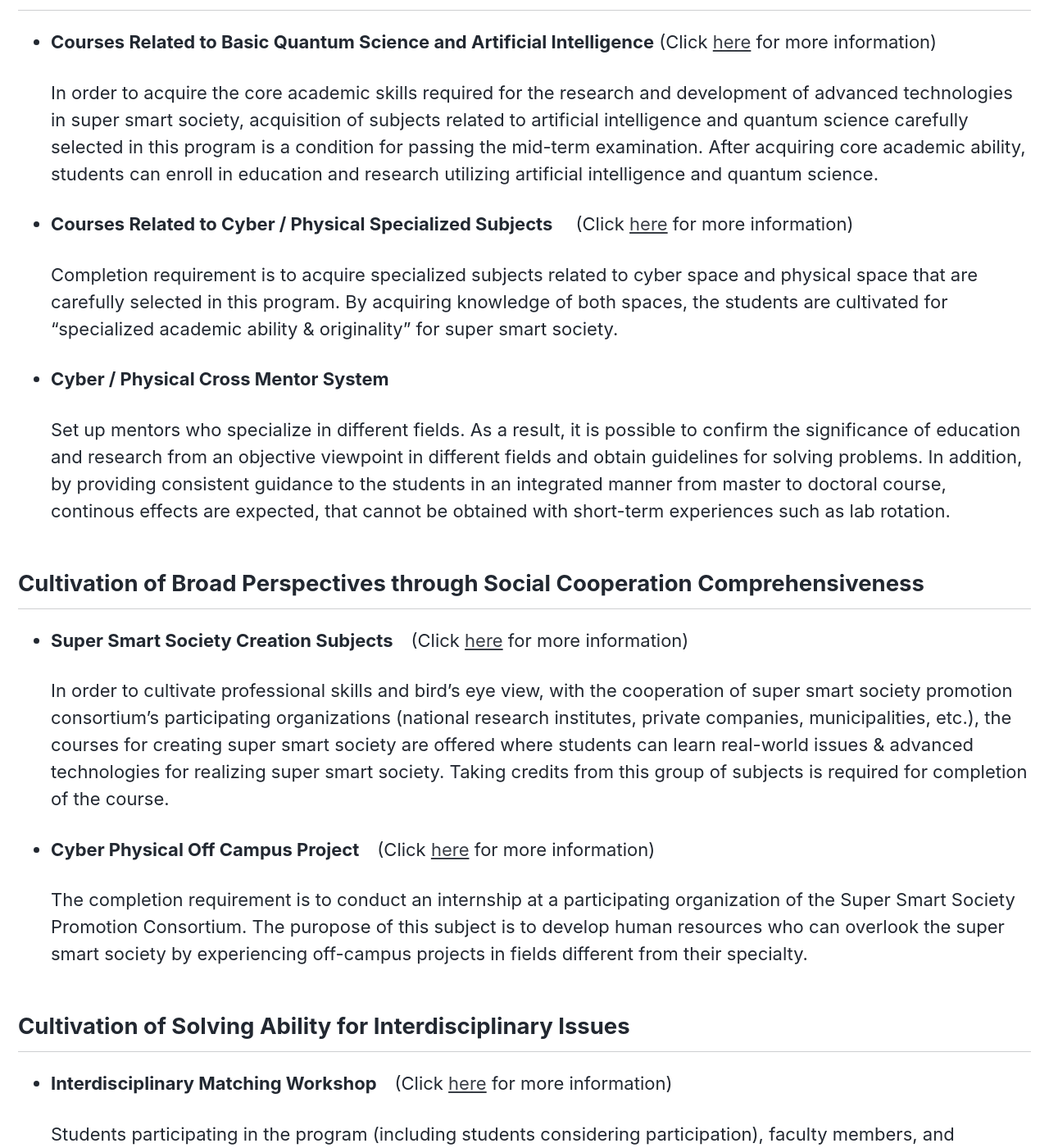
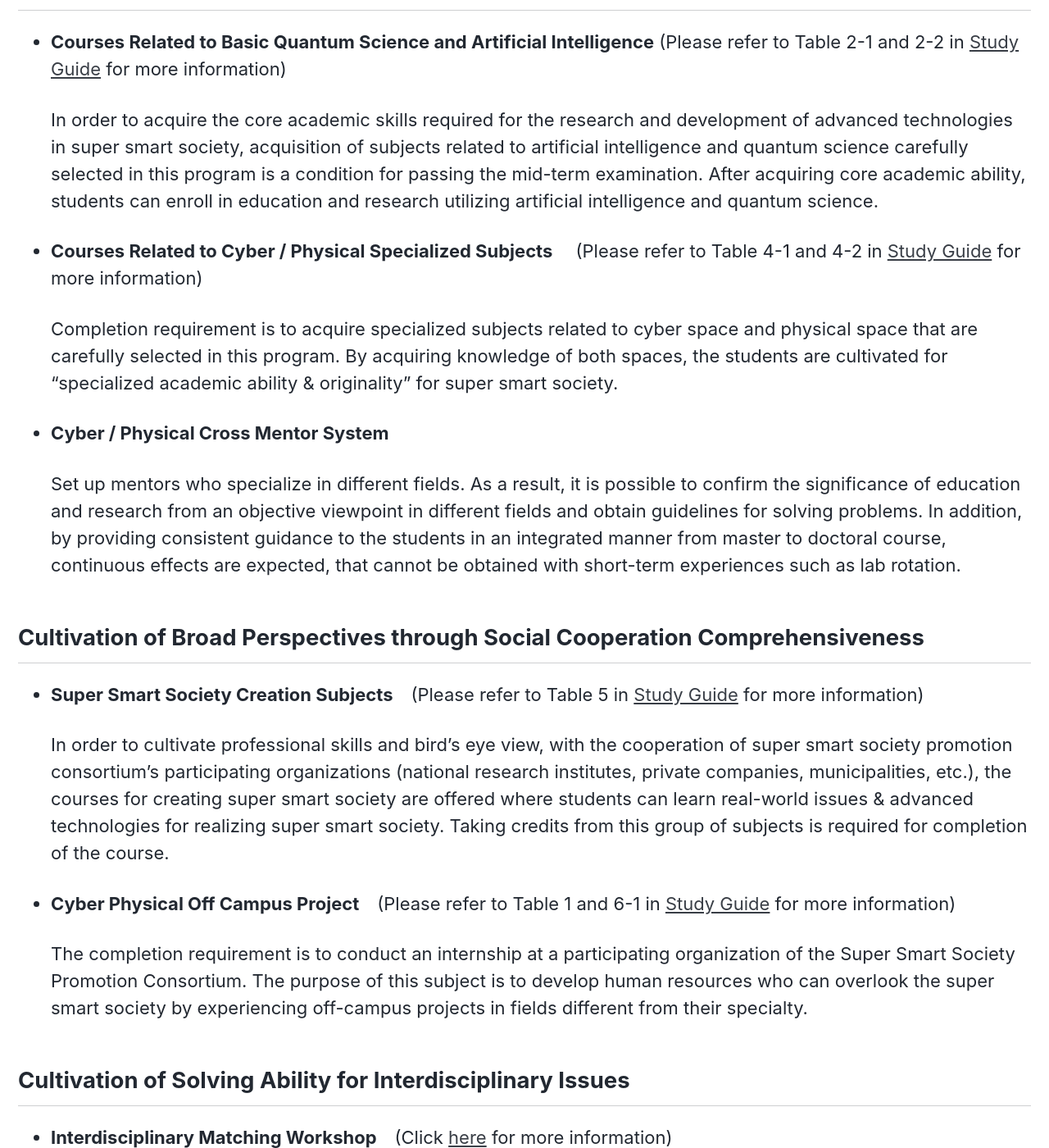
Before and after one commit to fl1d/w0ex.github.io, a Jekyll site: the page built from _pages/curriculum_en.md, in a window 1280 px wide and 1400 px high, scrolled down 1474 px. Shown: the whole window at 82% size. Built offline with Jekyll 4.4.1, drawn with Linux system fonts in a browser that asks for light colours; cached includes are drawn as plain includes; nearby versions of some CDN libraries; some of the changed text lies outside the part shown.

Commit message:
curriculum links

```diff
--- a/_pages/curriculum_en.md
+++ b/_pages/curriculum_en.md
@@ -35,27 +35,27 @@ For the Study Guide, please click [here](/doc/Guide_SSS.pdf).
 
 ## Cultivation of Specialized Academic Abilities & Creativities
 
-* **Courses Related to Basic Quantum Science and Artificial Intelligence**  (Click [here](/doc/Guide_SSS.pdf) for more information)
+* **Courses Related to Basic Quantum Science and Artificial Intelligence**  (Please refer to Table 2-1 and 2-2 in [Study Guide](/doc/Guide_SSS.pdf) for more information)
 
   In order to acquire the core academic skills required for the research and development of advanced technologies in super smart society, acquisition of subjects related to artificial intelligence and quantum science carefully selected in this program is a condition for passing the mid-term examination. After acquiring core academic ability, students can enroll in education and research utilizing artificial intelligence and quantum science.
 
-* **Courses Related to Cyber / Physical Specialized Subjects** 　(Click [here](/doc/Guide_SSS.pdf) for more information)
+* **Courses Related to Cyber / Physical Specialized Subjects** 　(Please refer to Table 4-1 and 4-2 in [Study Guide](/doc/Guide_SSS.pdf) for more information)
 
   Completion requirement is to acquire specialized subjects related to cyber space and physical space that are carefully selected in this program. By acquiring knowledge of both spaces, the students are cultivated for "specialized academic ability & originality" for super smart society.
 
 * **Cyber / Physical Cross Mentor System**
 
-  Set up mentors who specialize in different fields. As a result, it is possible to confirm the significance of education and research from an objective viewpoint in different fields and obtain guidelines for solving problems. In addition, by providing consistent guidance to the students in an integrated manner from master to doctoral course, continous effects are expected, that cannot be obtained with short-term experiences such as lab rotation.
+  Set up mentors who specialize in different fields. As a result, it is possible to confirm the significance of education and research from an objective viewpoint in different fields and obtain guidelines for solving problems. In addition, by providing consistent guidance to the students in an integrated manner from master to doctoral course, continuous effects are expected, that cannot be obtained with short-term experiences such as lab rotation.
 
 ## Cultivation of Broad Perspectives through Social Cooperation Comprehensiveness
 
-* **Super Smart Society Creation Subjects**　(Click [here](/doc/Guide_SSS.pdf) for more information)
+* **Super Smart Society Creation Subjects**　(Please refer to Table 5 in [Study Guide](/doc/Guide_SSS.pdf) for more information)
 
   In order to cultivate professional skills and bird's eye view, with the cooperation of super smart society promotion consortium’s participating organizations (national research institutes, private companies, municipalities, etc.), the courses for creating super smart society are offered where students can learn real-world issues & advanced technologies for realizing super smart society. Taking credits from this group of subjects is required for completion of the course.
 
-* **Cyber Physical Off Campus Project**　(Click [here](/doc/Guide_SSS.pdf) for more information)
+* **Cyber Physical Off Campus Project**　(Please refer to Table 1 and 6-1 in [Study Guide](/doc/Guide_SSS.pdf) for more information)
 
-  The completion requirement is to conduct an internship at a participating organization of the Super Smart Society Promotion Consortium. The puropose of this subject is to develop human resources who can overlook the super smart society by experiencing off-campus projects in fields different from their specialty.
+  The completion requirement is to conduct an internship at a participating organization of the Super Smart Society Promotion Consortium. The purpose of this subject is to develop human resources who can overlook the super smart society by experiencing off-campus projects in fields different from their specialty.
 
 
 ## Cultivation of Solving Ability for Interdisciplinary Issues
@@ -74,11 +74,11 @@ For the Study Guide, please click [here](/doc/Guide_SSS.pdf).
 
 * **Super Smart Society Creation Research Project**
 
-  With regard to the research theme for which matching has been established, the students will work on solving interdisci- plinary social by jointly conducting research projects creating super smart society with partner organizations. If the interdisciplinary research team is established, a research fund of up to 2 million yen / year will be allocated to conduct social implementation research.
+  With regard to the research theme for which matching has been established, the students will work on solving interdisciplinary social by jointly conducting research projects creating super smart society with partner organizations. If the interdisciplinary research team is established, a research fund of up to 2 million yen / year will be allocated to conduct social implementation research.
 
 ## Cultivation Global leadership development
 
-* **Global Leadership Development Courses**　(Click [here](/doc/Guide_SSS.pdf) for more information)
+* **Global Leadership Development Courses**　(Please refer to Table 7-1 and 7-2 in [Study Guide](/doc/Guide_SSS.pdf) for more information)
 
   To cultivate the power to drive super smart society, students must take the University's leadership education subjects and demonstrate his leadership skills on the above super smart society creation research project and the below global off-campus research project.
 
@@ -86,7 +86,7 @@ For the Study Guide, please click [here](/doc/Guide_SSS.pdf).
 
   The students present research results, evaluate and determine research direction via discussions at the Super Smart Society Global Forum, which is organized by the Super Smart Society Promotion Consortium, where leading researchers from around the world, centering on overseas advisors, are invited, to gain global knowledge.
 
-* **Global Off-Campus Research Project**　(Click [here](/doc/Guide_SSS.pdf) for more information)
+* **Global Off-Campus Research Project**　(Please refer to Table 6-2 in [Study Guide](/doc/Guide_SSS.pdf) for more information)
 
    Stay at a research organization of an overseas partner organization or consortium participating organization for three months or more, and carry out global joint research related to the students’ research theme. This activity aims to foster global leadership and deepen research contents. A maximum of 800,000 yen per student will be provided as travel expenses.
 
```
Also changed, not shown: _pages/curriculum.md (+6 -6 lines).
